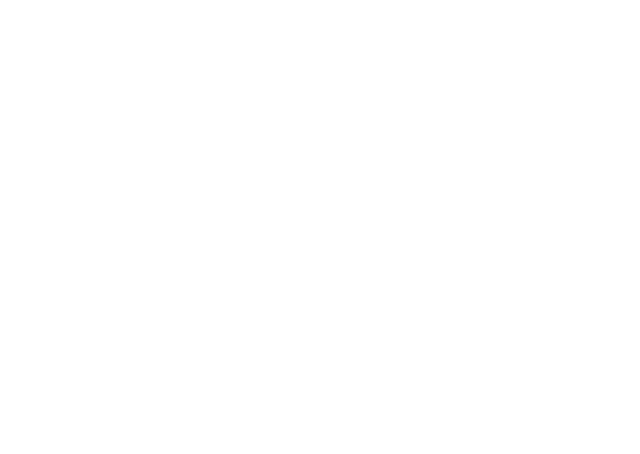
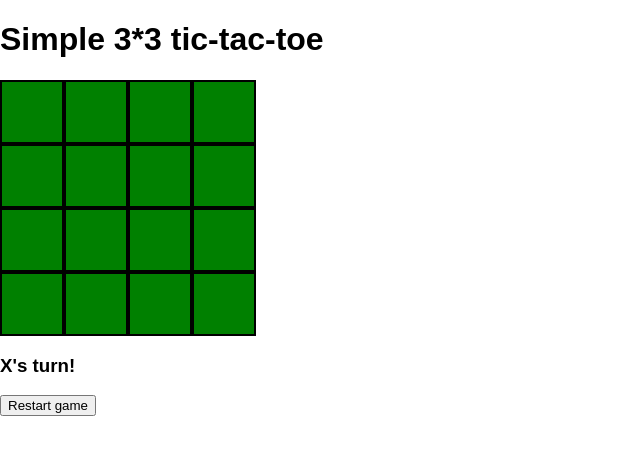
Before and after one commit to denesnori/tic-tac-toe, a React app: page /6times6 in a window 1280 px wide. Shown: the top 454 px of the page, without its empty margins (0-640 px from the left). Built offline with nearby package versions, Linux system fonts and the light colour scheme.

Commit message:
play with canvas

```diff
--- a/src/App.js
+++ b/src/App.js
@@ -3,6 +3,7 @@ import {BrowserRouter as Router, Route} from 'react-router-dom';
 import Home from './Home.js';
 import TTT from './ttt.js';
 import ThreeTimesThree from './threeTimesThree/ThreeTimesThree';
+import SixTimesSix from './sixTimesSix/sixTimesSix';
 import Canvas from './Canvas';
 import Infinite from './infinite/Infinite';
 import './App.css';
@@ -13,6 +14,7 @@ const App = () => (
       <Route exact path='/' component={Home} />
       <Route path='/about' component={TTT} />
       <Route path='/3times3' component={ThreeTimesThree} />
+      <Route path='/6times6' component={SixTimesSix} />
       <Route path = '/canvas' component={Canvas} />
       <Route path='/infinite' component={Infinite} />
     </div>
--- a/src/Canvas.js
+++ b/src/Canvas.js
@@ -20,30 +20,58 @@ export default class Canvas extends Component {
     super(props);
     this.state = {
       board: [['', '', ''],['', '', ''], ['', '', '']],
-
+      round: 0,
     }
   }
 
-  draw = () => {
-    drawBoard(this.canvas, 180, 180, 5)
+  componentDidMount = () => {
+    drawBoard(this.canvas, 180, 180, 5);
   }
 
   getCanvasPosition = (event) => {
     const rect = this.canvas.getBoundingClientRect(); // x, y, width, height, bottom, left, top
-  //  console.log(event.clientX)
-  //  console.log(event.clientY)
-  //  console.log(Math.floor((event.clientX-rect.x)/60), Math.floor((event.clientY-rect.y)/60))
-    return {
-      x: Math.floor((event.clientX-rect.x)/60),
-      y: Math.floor((event.clientY-rect.y)/60),
+    let  x =  Math.floor((event.clientX-rect.x)/60);
+    let y = Math.floor((event.clientY-rect.y)/60);
+    if(this.state.round%2==0){
+      this.drawX(x, y);
+    } else {
+      this.drawO(x, y);
     }
+    this.setState({round: this.state.round+1});
+  }
+
+  drawX = (x, y) => {
+    let ctx = this.canvas.getContext('2d');
+    ctx.strokeStyle="#000";
+    const offset = 10;
+    ctx.beginPath();
+    ctx.lineWidth = 5;
+    ctx.moveTo(x*60+offset, y*60+offset);
+    ctx.lineTo(x*60+60-offset, y*60+60-offset)
+    ctx.moveTo(x*60+offset, y*60+60-offset)
+    ctx.lineTo(x*60+60-offset, y*60+offset)
+
+    ctx.stroke();
+  }
+
+  drawO= (x,y) => {
+    let xStart= x*60;
+    let yStart=y*60;
+    let xCenter = xStart+30;
+    let radius = 20;
+    let startAngle = 0*Math.PI
+    let endAngle = 2*Math.PI
+    let ctx = this.canvas.getContext('2d');
+    ctx.strokeStyle= '#000';
+    ctx.beginPath();
+    ctx.arc(xStart+30, yStart+30, radius,startAngle, endAngle);
+    ctx.stroke()
   }
 
   render () {
     return (
       <div style={{'display': 'flex', 'justifyContent': 'center', 'flexDirection': 'column'}}>
         <h3>To be continued</h3>
-        <button onClick={this.draw}>Test</button>
         <div style={{'display': 'flex', 'justifyContent': 'center', 'alignItems':'center'}}>
           <canvas
             ref={ canvas => (this.canvas=canvas)}
--- a/src/Home.js
+++ b/src/Home.js
@@ -11,6 +11,7 @@ export default class Home extends Component {
       <div>
         <h1>Welcome to my tic-tac-toe</h1>
         <button><Link to={`/3Times3`}>3x3 tic-tac-toe</Link></button>
+        <button><Link to={`/6Times6`}>6x6 tic-tac-toe</Link></button>
         <button><Link to={`/about`}>1 Player</Link></button>
         <button><Link to={`/about`}>2 Players</Link></button>
         <button><Link to={`/about`}>Computer vs Computer</Link>r</button>
--- a/src/infinite/Infinite.js
+++ b/src/infinite/Infinite.js
@@ -1,6 +1,6 @@
 import React, { Component } from 'react';
 import InfiniteBoard from './InfiniteBoard';
-
+import $ from 'jquery';
 export default class Infinite extends Component {
 
   constructor(props){
@@ -13,10 +13,34 @@ export default class Infinite extends Component {
     }
   }
 
+  componentDidMount = () => {
+    var drawingCanvas = document.getElementById('myCanvas');
+   // Check the element is in the DOM and the browser supports canvas
+   if(drawingCanvas.getContext) {
+       // Initaliase a 2-dimensional drawing context
+       var context = drawingCanvas.getContext('2d');
+       context.strokeStyle = "#000000";
+       context.fillStyle = "#FFFF00";
+       context.beginPath();
+       context.arc(200,200,200,0,Math.PI*2,true);
+       context.closePath();
+       context.stroke();
+       context.fill();
+   }
+   $(function() {
+        $( "#myCanvas" ).draggable();
+    });
+  }
+
   render() {
+    {/*  <div style={{height: `${this.state.height}px`, width: `${this.state.width}px`}}>
+        <InfiniteBoard  w={this.state.w} h={this.state.h}/>
+      </div>);*/}
     return (
-      <div style={{height: `${this.state.height}px`, width: `${this.state.width}px`}}>
-        <InfiniteBoard  w={this.state.w} h={this.state.h}/>
-      </div>);
+      <div style={{'overflow':'hidden'}}>
+        <canvas id="myCanvas" width={400} height={400}></canvas>
+      </div>
+
+    )
   }
 }
--- a/src/sixTimesSix/sixTimesSix.js
+++ b/src/sixTimesSix/sixTimesSix.js
@@ -1,8 +1,74 @@
-import React, { Component } from 'react';
+// @flow
+import React, {Component} from 'react';
 
-export default class SixTimesSix extends Component {
+import ThreeTimesThreeBoard from '../threeTimesThree/ThreeTimesThreeBoard';
+import { findEmpty, isFinished, miniMax } from '../utils/helpers';
 
-  render () {
-    return (<h1>daaa</h1>);
+type State = {
+    board: Array<Array<string>>,
+    round: number,
+}
+type Props = {
+
+};
+
+export default class SixTimesSix extends Component<Props, State>{
+
+  constructor(props:Props){
+    super(props);
+    this.state={
+      board:[['','','', ''], ['','','', ''], ['','','', ''], ['','','', '']],
+      round: 0,
+    }
+  }
+
+  setTile = (row:number, column:number)=>{
+    let {board, round} = this.state;
+    const newBoard = board.map(function(arr) {
+      return arr.slice();
+    });;
+    // check it is empty TODO
+    const symbol = round % 2 === 0 ? 'X' : 'O';
+    newBoard[row][column] = symbol;
+    const isOver = isFinished(newBoard,row, column)
+    if (isOver||findEmpty(newBoard).length===0) {
+      this.setState({board:newBoard, isFinished})
+    } else {
+      const computer = miniMax(newBoard, 'O');
+      const [x, y] = computer.move;
+      newBoard[x][y]='O'
+      round+=2;
+      this.setState({board:newBoard,round, isOver:isFinished(newBoard, x,y)});
+    }
+  }
+
+  restart = () => {
+    this.setState({round: 0, board: [['','',''],['','',''],['','','']]})
+  }
+
+  stateOfTheGame = () => {
+    const { isOver, round, board } = this.state;
+
+    if (isOver){
+      return `${isOver} won the game!`;
+    }
+    if (findEmpty(board).length===0&&  !isOver){
+      return `Game over! It is a tie!`
+    }
+    return `${round%2===0?'X':'O'}'s turn!`;
+  }
+
+  render(){
+  //  return (<h1>GRRR</h1>)
+    return (
+      <div >
+        <div>
+        <h1>Simple 3*3 tic-tac-toe</h1>
+        </div>
+        <ThreeTimesThreeBoard setTile={this.setTile} board={this.state.board} />
+        <h3>{this.stateOfTheGame()}</h3>
+        <button onClick={this.restart}>Restart game</button>
+      </div>
+    );
   }
 }
--- a/src/threeTimesThree/ThreeTimesThree.js
+++ b/src/threeTimesThree/ThreeTimesThree.js
@@ -30,7 +30,7 @@ export default class ThreeTimesThree extends Component<Props, State>{
     // check it is empty TODO
     const symbol = round % 2 === 0 ? 'X' : 'O';
     newBoard[row][column] = symbol;
-    const isOver = isFinished(newBoard)
+    const isOver = isFinished(newBoard, row, column)
     if (isOver||findEmpty(newBoard).length===0) {
       this.setState({board:newBoard, isFinished})
     } else {
@@ -38,7 +38,7 @@ export default class ThreeTimesThree extends Component<Props, State>{
       const [x, y] = computer.move;
       newBoard[x][y]='O'
       round+=2;
-      this.setState({board:newBoard,round, isOver:isFinished(newBoard)});
+      this.setState({board:newBoard,round, isOver:isFinished(newBoard, x,y)});
     }
   }
 
@@ -59,6 +59,7 @@ export default class ThreeTimesThree extends Component<Props, State>{
   }
 
   render(){
+    console.log(this.props)
     return (
       <div >
         <div>
--- a/src/utils/helpers.js
+++ b/src/utils/helpers.js
@@ -19,7 +19,7 @@ export const deepEqual = (arr1, arr2) => {
   return true;
 }
 
-export const checkDirection = (x, y, dx, dy, board) => {
+/*export const checkDirection = (x, y, dx, dy, board) => {
   let sign = board[x][y]
   for (let i=0; i<3; i++){
     if(![0,1,2].includes(x) || ![0, 1, 2].includes(y) || board[x][y] !== sign) {
@@ -29,13 +29,70 @@ export const checkDirection = (x, y, dx, dy, board) => {
     y += dy;
   }
   return sign;
+}*/
+
+export const checkDirection = (x, y, dx, dy, board)=>{
+  let sign = board[x][y];
+  let counter = 1;
+  for(let i=0; i<2; i++) {
+     x+= dx;
+     y+=dy;
+    if(![0,1,2].includes(x)||![0,1,2].includes(y)||board[x][y]!==sign){
+      break;
+    }
+    counter++;
+  }
+  x-=counter*dx
+  y-=counter*dy
+   for(let i=0; i<2; i++) {
+     x-= dx;
+     y-=dy;
+    if(![0,1,2].includes(x)||![0,1,2].includes(y)||board[x][y]!==sign){
+      break;
+    }
+    counter++;
+  }
+  return counter===3? sign: false;
 }
 
-export const isFinished = (board) => {
+export const checkDirection4 = (x, y, dx, dy, board) => {
+  let sign = board[x][y]
+  for (let i=0; i<4; i++){
+    if(![0,1,2,3 ,4 ,5].includes(x) || ![0, 1, 2, 3, 4, 5].includes(y) || board[x][y] !== sign) {
+      return false;
+    }
+    x += dx;
+    y += dy;
+  }
+  return sign;
+}
+
+export const isFinished = (board, x,y) => {
+  const directions = [ [0, 1], [1, 0], [1, 1], [-1, 1]];
+  for (let i=0; i< directions.length; i++) {
+    let [dx, dy] = directions[i];
+    const win = checkDirection(x,y, dx,dy, board);
+    if(win){
+      return win;
+    }
+  }
+  return false;
+}
+export const isFinishedAll = (board) => {
   const directions = [ [0, 1], [1, 0], [1, 1], [-1, 1]];
   for (let j = 0; j < board.length; j++) {
       for (let k=0; k< directions.length; k++) {
         let [dx, dy] = directions[k];
+        if(board.length===6) {
+          let win1= checkDirection4(0,j,dx,dy, board)
+          if(board[0][j]&&win1) {
+            return win1;
+          }
+          let win2 = checkDirection4(j, 0, dx,dy, board)
+          if(board[j][0]&&win2) {
+            return win2;
+          }
+        } else {
           let win1= checkDirection(0,j,dx,dy, board)
           if(board[0][j]&&win1) {
             return win1;
@@ -43,6 +100,7 @@ export const isFinished = (board) => {
           let win2 = checkDirection(j, 0, dx,dy, board)
           if(board[j][0]&&win2) {
             return win2;
+          }
         }
       }
   }
@@ -54,7 +112,7 @@ const human='X';
 const draw='D';
 const cache=[];
 export const miniMax = (board, player) => {
-  let win = isFinished(board);
+  let win = isFinishedAll(board);
   let empty=findEmpty(board);
   if(win){
     cache.push({board: board.map(arr=>arr.slice()), who: player, winner:win})
@@ -99,5 +157,8 @@ export const miniMax = (board, player) => {
      ret = {move : empty[0], winner : player === computer ? human : computer}
   }
   cache.push({board: board.map(arr=>arr.slice()), who: player, winner:ret.winner, move:ret.move})
+  if(cache.length%1000===0){
+    console.log(cache, 'cache')
+  }
   return ret
 }
```
Also changed, not shown: src/minimax.js (+129 -0 lines). Lines whose indentation alone changed are shown as unchanged.
